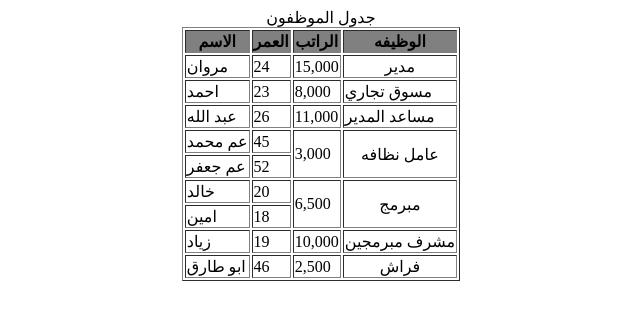
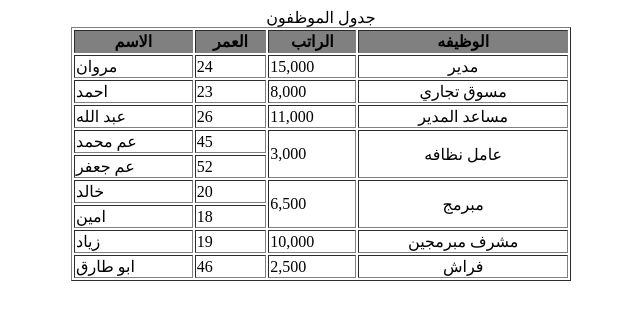
Before and after one commit to Adam4DV/employees-table_03, a plain HTML site: page index.html in a window 1280 px wide. Shown: the whole page, without its empty margins (319-959 px from the left). Drawn offline with Linux system fonts and the light colour scheme.

Commit message:
Update index.html

```diff
--- a/index.html
+++ b/index.html
@@ -10,9 +10,9 @@
     </head>
 
     <body>
-        <table align="center" border="1">
+        <table length="1400" width="500" align="center" border="1">
         <!-- الموظفون-->
-            <thead length="600" width="600">
+            <thead>
                 <caption> جدول الموظفون</caption>
             <tr bgcolor="gray">
                 <th>الاسم</th>
@@ -33,13 +33,13 @@
                 <td>احمد</td>
                 <td>23</td>
                 <td>8,000</td>
-                <td>مسوق تجاري</td>
+                <td align="center">مسوق تجاري</td>
             </tr>
             <tr>
                 <td>عبد الله</td>
                 <td>26</td>
                 <td>11,000</td>
-                <td>مساعد المدير</td>
+                <td align="center">مساعد المدير</td>
             </tr>
             <tr>
                 <td>عم محمد</td>
@@ -66,7 +66,7 @@
                 <td>زياد</td>
                 <td>19</td>
                 <td>10,000</td>
-                <td>مشرف مبرمجين</td>
+                <td align="center">مشرف مبرمجين</td>
             </tr>
             <tr>
                 <td>ابو طارق</td>
```
